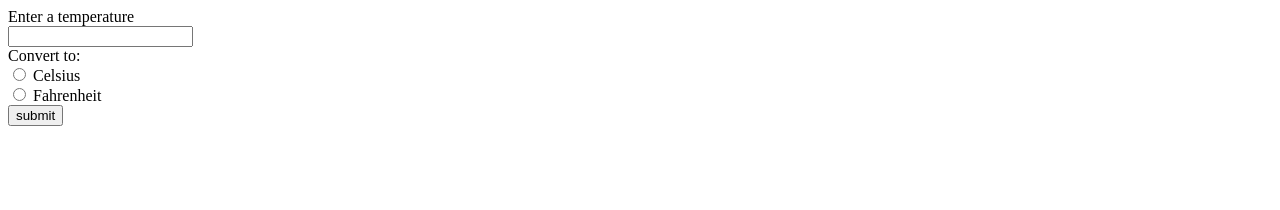
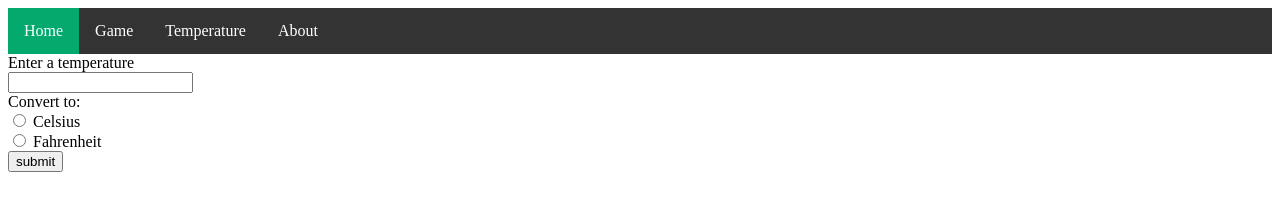
Before and after one commit to Alireza1354/JavaScritp_fundamentals, a plain HTML site: page temperature-converter.html in a window 1280 px wide. Drawn offline with Linux system fonts and the light colour scheme.

Commit message:
Add Navigation Bar

```diff
--- a/temperature-converter.html
+++ b/temperature-converter.html
@@ -5,9 +5,15 @@
     <meta charset="UTF-8">
     <meta name="viewport" content="width=device-width, initial-scale=1.0">
     <title>Temperature convertor</title>
+    <link rel="stylesheet" href="assets/css/style.css">
 </head>
-
 <body>
+    <ul>
+        <li><a class="active" href="index.html">Home</a></li>
+        <li><a href="number-gussing-game.html">Game</a></li>
+        <li><a href="temperature-converter.html">Temperature</a></li>
+        <li><a href="#about">About</a></li>
+    </ul>
     <label for="textBox">Enter a temperature</label><br>
     <input type="text" id="textBox"><br>
     <label>Convert to:</label><br>
```
